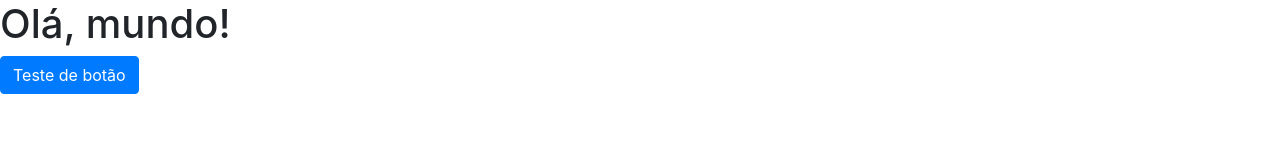
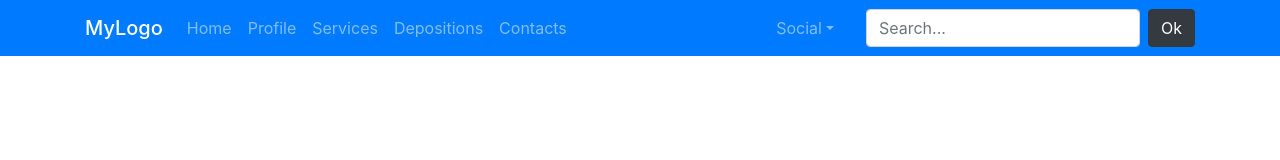
Before and after one commit to eduanlima/workshop-bootstrap4, a website: page index.html in a window 1280 px wide. Drawn offline with nearby package versions, Linux system fonts and the light colour scheme.

Commit message:
Created navbar

```diff
--- a/index.html
+++ b/index.html
@@ -7,16 +7,57 @@
 
     <!-- Bootstrap CSS -->
     <link rel="stylesheet" href=node_modules\bootstrap\compiler\bootstrap.css>
+    <link rel="stylesheet" href="node_modules\bootstrap\compiler\style.css">
 
-    <title>Olá, mundo!</title>
+    <title>Site example</title>
   </head>
   <body>
-    <h1>Olá, mundo!</h1>
-    <button class="btn btn-primary">Teste de botão</button>
+    <nav class="navbar navbar-expand-lg navbar-dark bg-primary">
+      <div class="container">
+          <a class="navbar-brand h1 mb-0" href="#">MyLogo</a>
+          <!--<button class="navbar-toggler" type="button" data-toggle="collapse" data-target="#navbarTogglerDemo01" aria-controls="navbarTogglerDemo01" aria-expanded="false" aria-label="Alterna navegação">-->
+          <button class="navbar-toggler" type="button" data-toggle="collapse" data-target="#navbarSite" aria-controls="navbarSite" aria-expanded="false">
+            <span class="navbar-toggler-icon"></span>
+          </button>
+          <div class="collapse navbar-collapse" id="navbarSite">
+            <ul class="navbar-nav mr-auto">
+              <li class="nav-item">
+                <a class="nav-link" href="#">Home</a>
+              </li>
+              <li class="nav-item">
+                  <a class="nav-link" href="#">Profile</a>
+              </li>
+              <li class="nav-item">
+                  <a class="nav-link" href="#">Services</a>
+              </li>
+              <li class="nav-item">
+                  <a class="nav-link" href="#">Depositions</a>
+              </li>
+              <li class="nav-item">
+                  <a class="nav-link" href="#">Contacts</a>
+              </li>
+            </ul>
+            <ul class="navbar-nav ml-auto mr-4">
+              <li class="nav-item dropdown">
+                <a class="nav-link dropdown-toggle" href="#" data-toggle="dropdown" id="navDrop">Social</a>
+                <div class="dropdown-menu">
+                  <a class="dropdown-item" href="#">Facebook</a>
+                  <a class="dropdown-item" href="#">Twitter</a>
+                  <a class="dropdown-item" href="#">Instagram</a>
+                </div>
+              </li>
+            </ul>
+            <form class="form-inline">
+              <input class="form-control mr-2" type="search" placeholder="Search...">
+              <button class="btn btn-dark" type="submit">Ok</button>
+            </form>
+          </div>
+      </div>
+    </nav>
     <!-- JavaScript (Opcional) -->
     <!-- jQuery primeiro, depois Popper.js, depois Bootstrap JS -->
     <script src="node_modules\jquery\dist\jquery.js"></script>
-    <script type="javascript" src="node_modules\popper.js\dist\popper.js"></script>
+    <script type="javascript" src="node_modules\popper.js\dist\umd\popper.js"></script>
     <script src="node_modules\bootstrap\dist\js\bootstrap.js"></script>
   </body>
 </html>
```
